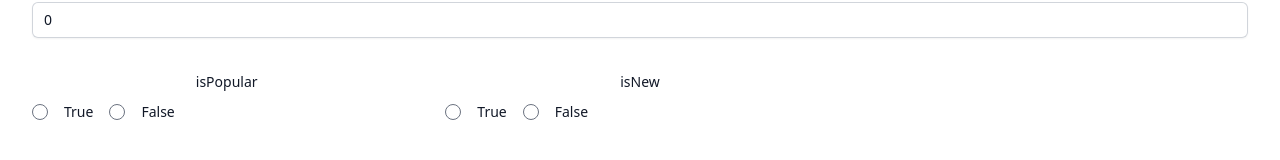
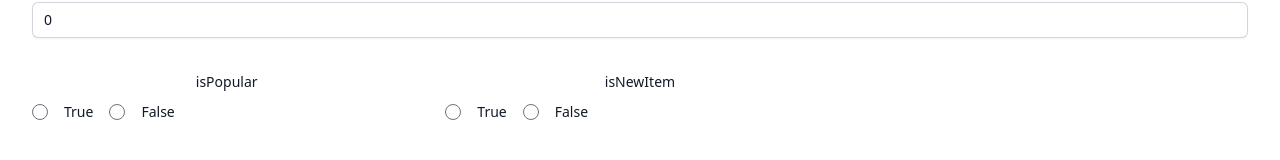
Before and after one commit to ST-Wasi/React_Ecom_FE, a React (Vite) app: page /new in a window 1280 px wide. Shown: the part 662-822 px from the top of the page. Built offline with nearby package versions, Linux system fonts and the light colour scheme.

Commit message:
Adding New Product Is Done and Getting Those Product Is Also Done

```diff
--- a/src/Components/Pages/Home.jsx
+++ b/src/Components/Pages/Home.jsx
@@ -3,7 +3,6 @@ import { Link } from 'react-router-dom'
 import Hero from '../Hero'
 
 function Home() {
-  console.log(window.location.pathname)
   return (
     <React.Fragment>
       <Hero />
--- a/src/Components/Pages/Login.jsx
+++ b/src/Components/Pages/Login.jsx
@@ -19,7 +19,6 @@ const handleSubmit = async (e)=>{
     toast.success(res.data.msg)
     localStorage.setItem("token", res.data.token)
     navigate('/products')
-    console.log(res.data)
     })
     .catch((err)=>{
       toast.error("Invalid Email Or Password")
--- a/src/Components/Pages/NewProduct.jsx
+++ b/src/Components/Pages/NewProduct.jsx
@@ -1,8 +1,10 @@
 import React, { useState } from 'react'
 import axios from 'axios'
-
+import { toast } from 'react-toastify';
+import {useNavigate} from 'react-router-dom'
 
 function NewProduct() {
+    const navigate = useNavigate()
     const [formData, setFormData] = useState({
         name: "",
         description: "",
@@ -11,7 +13,7 @@ function NewProduct() {
         category: "",
         stock: 0,
         isPopular: false,
-        isNew: false
+        isNewItem: false
     })
 
     const handleChange = (e) => {
@@ -39,9 +41,10 @@ function NewProduct() {
                 'Authorization': `Bearer ${token}`
             }
         }).then((res)=>{
-            console.log(res.data);
+            toast.success(res.data.msg)
+            navigate('/products')
         }).catch((err)=>{
-            console.log('Error occured',err);
+            console.error(err);
         })
     }
 
@@ -222,13 +225,13 @@ function NewProduct() {
                             </div>
 
                             <div className="sm:col-span-2">
-                                <label htmlFor="isNew" className="block text-sm font-medium leading-6 text-gray-900">
-                                    isNew
+                                <label htmlFor="isNewItem" className="block text-sm font-medium leading-6 text-gray-900">
+                                isNewItem
                                 </label>
                                 <div className="mt-2 flex items-center space-x-4">
                                     <input
                                         type="radio"
-                                        name="isNew"
+                                        name="isNewItem"
                                         id="isNewTrue"
                                         onChange={handleChange}
                                         className="form-radio h-4 w-4 text-indigo-600 transition duration-150 ease-in-out"
@@ -239,7 +242,7 @@ function NewProduct() {
                                     </label>
                                     <input
                                         type="radio"
-                                        name="isNew"
+                                        name="isNewItem"
                                         id="isNewFalse"
                                         onChange={handleChange}
                                         className="form-radio h-4 w-4 text-indigo-600 transition duration-150 ease-in-out"
--- a/src/Components/Pages/Product.jsx
+++ b/src/Components/Pages/Product.jsx
@@ -43,19 +43,18 @@ function Product() {
     if (token) {
       axios.get(`${import.meta.env.VITE_API_URL}/products`, {
         headers: {
-          Authorization: `${token}`
+          Authorization: `Bearer ${token}`
         }
       })
         .then((res) => {
           if (res.data.length > 0) {
             setProducts(res.data)
-            console.log(res.data);
           } else {
             setProducts(prdcts)
           }
         })
         .catch((err) => {
-          console.log(err);
+          console.error(err);
         })
     } else {
       toast.error('Login Required')
@@ -77,8 +76,8 @@ function Product() {
         {products && products.map((item, index) => (<div key={index} className="relative flex flex-col text-gray-700 bg-white shadow-md bg-clip-border rounded-xl w-96">
           <div className="relative mx-4 mt-4 overflow-hidden text-gray-700 bg-white bg-clip-border rounded-xl h-96">
             <img
-              src="https://images.unsplash.com/photo-1629367494173-c78a56567877?ixlib=rb-4.0.3&amp;ixid=MnwxMjA3fDB8MHxwaG90by1wYWdlfHx8fGVufDB8fHx8&amp;auto=format&amp;fit=crop&amp;w=927&amp;q=80"
-              alt="card-image" class="object-cover w-full h-full" />
+              src={item.image}
+              alt="card-image" className="object-cover w-full h-full" />
           </div>
           <div className="p-6">
             <div className="flex items-center justify-between mb-2">
@@ -101,7 +100,6 @@ function Product() {
             </button>
           </div>
         </div>))}
-        // we are implem 6:17 --- 17:22
       </div>
     </div>
   )
```
